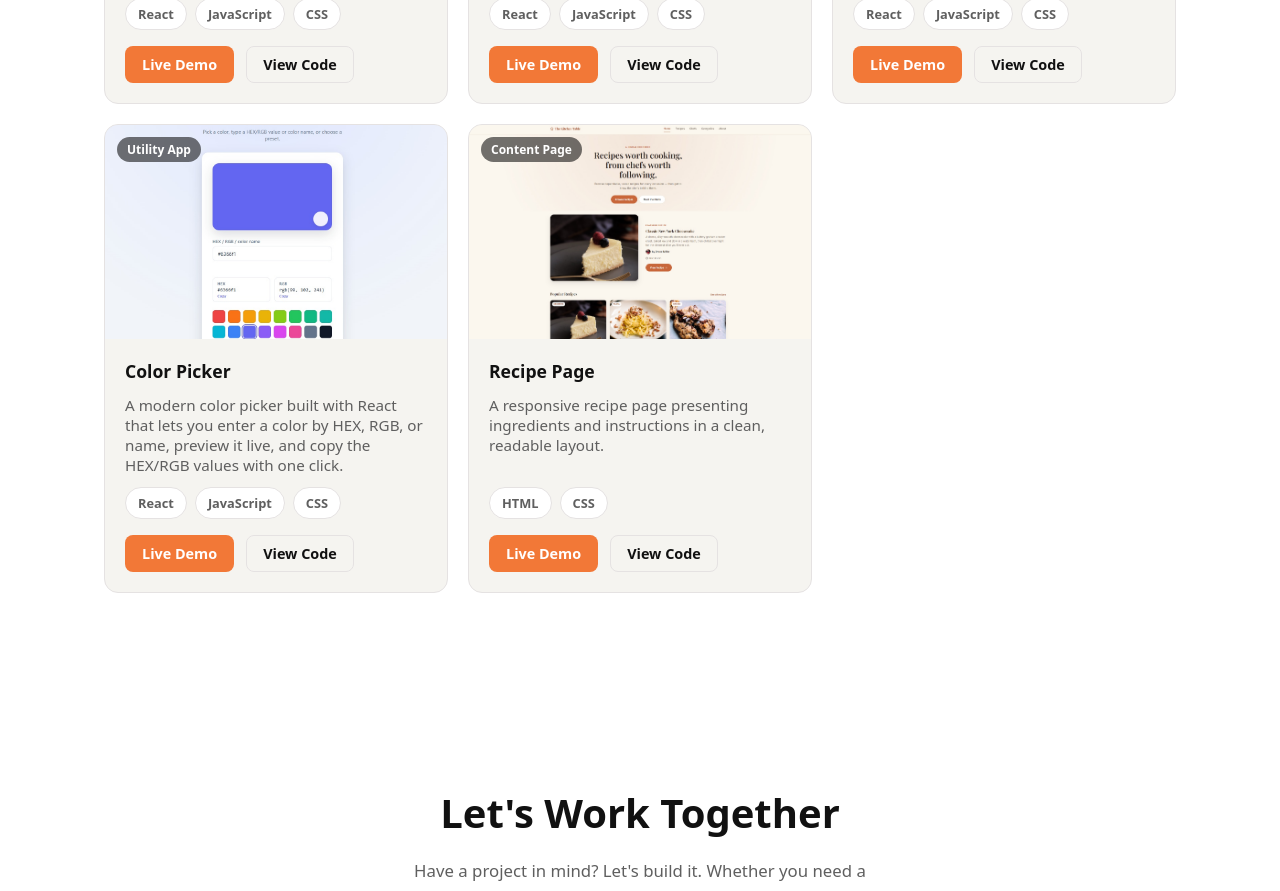
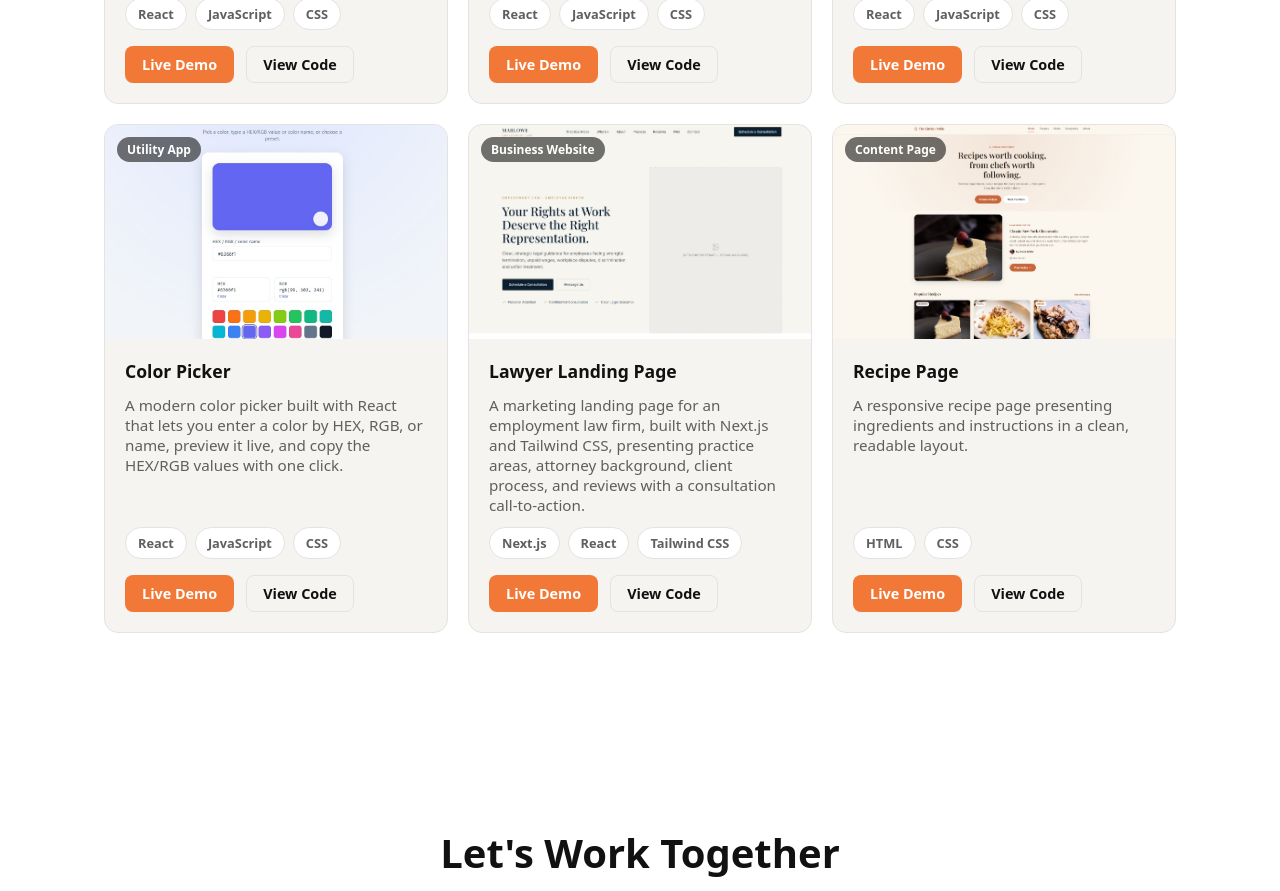
Before and after one commit to avivAdgah/My-Portfolio, a React (Vite) app in the folder My-Portfolio-main/My-Portfolio-main/: page / in a window 1280 px wide. Shown: the part 4120-5011 px from the top of the page. Built offline with nearby package versions, Linux system fonts and the light colour scheme.

Commit message:
Add Lawyer Landing Page project to portfolio

```diff
--- a/My-Portfolio-main/My-Portfolio-main/src/data/projects.js
+++ b/My-Portfolio-main/My-Portfolio-main/src/data/projects.js
@@ -124,6 +124,24 @@ const projects = [
     featured: false,
   },
   {
+    id: "lawyer-landing-page",
+    name: "Lawyer Landing Page",
+    image: "lawyer.jpg",
+    description:
+      "A marketing landing page for an employment law firm, built with Next.js and Tailwind CSS, presenting practice areas, attorney background, client process, and reviews with a consultation call-to-action.",
+    highlights: [
+      "Built with Next.js (App Router)",
+      "Styled with Tailwind CSS",
+      "Sections for practice areas, process & reviews",
+    ],
+    technologies: ["Next.js", "React", "Tailwind CSS"],
+    liveUrl: "https://laywer-landing-page.netlify.app/",
+    githubUrl: "https://github.com/avivAdgah/Laywer---landing-page",
+    category: "Business Website",
+    status: "Completed",
+    featured: false,
+  },
+  {
     id: "recipe-page",
     name: "Recipe Page",
     image: "recipePage.jpg",
```
Also changed, not shown: My-Portfolio-main/My-Portfolio-main/public/assets/images/lawyer.jpg (added).
